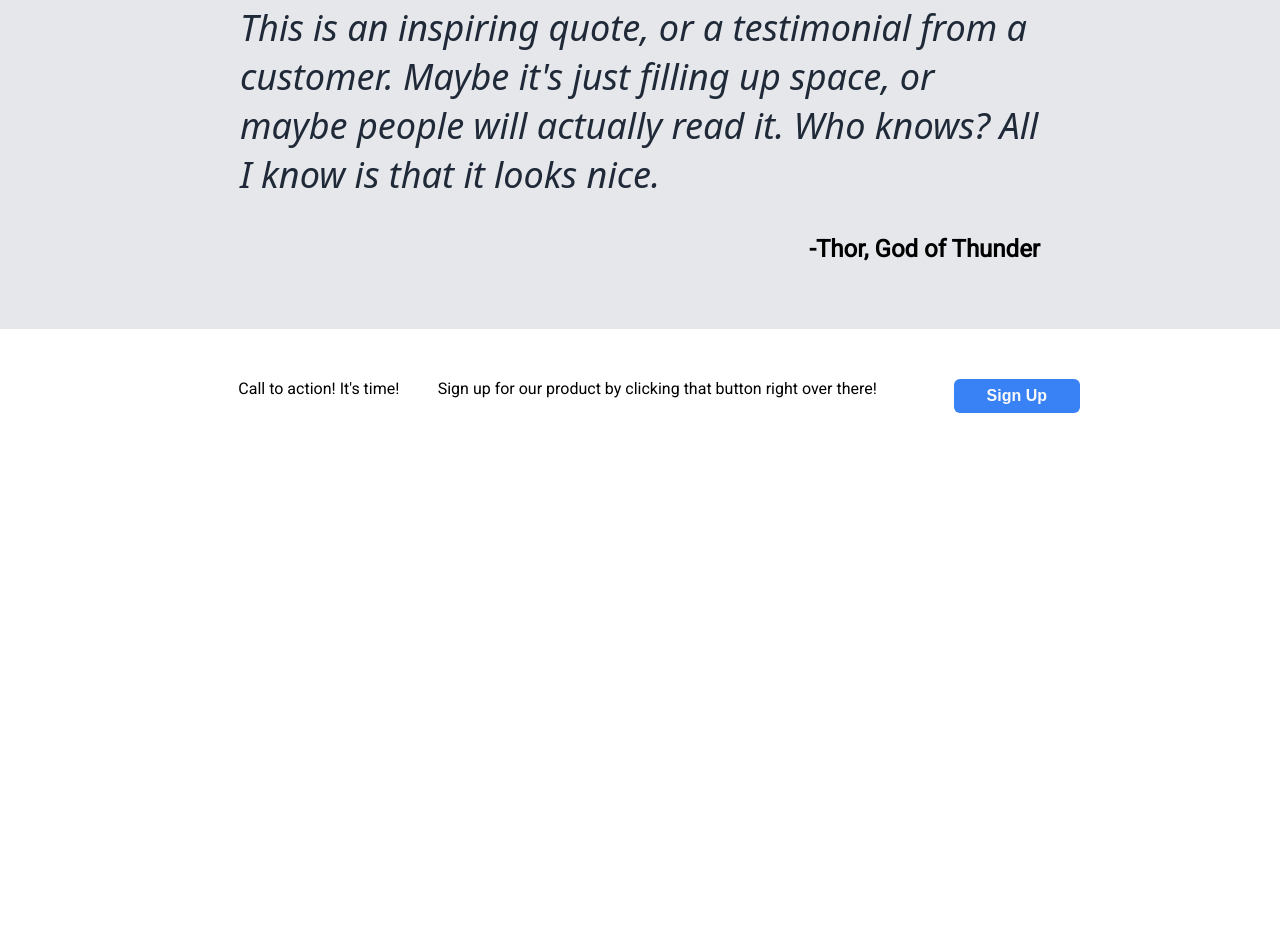
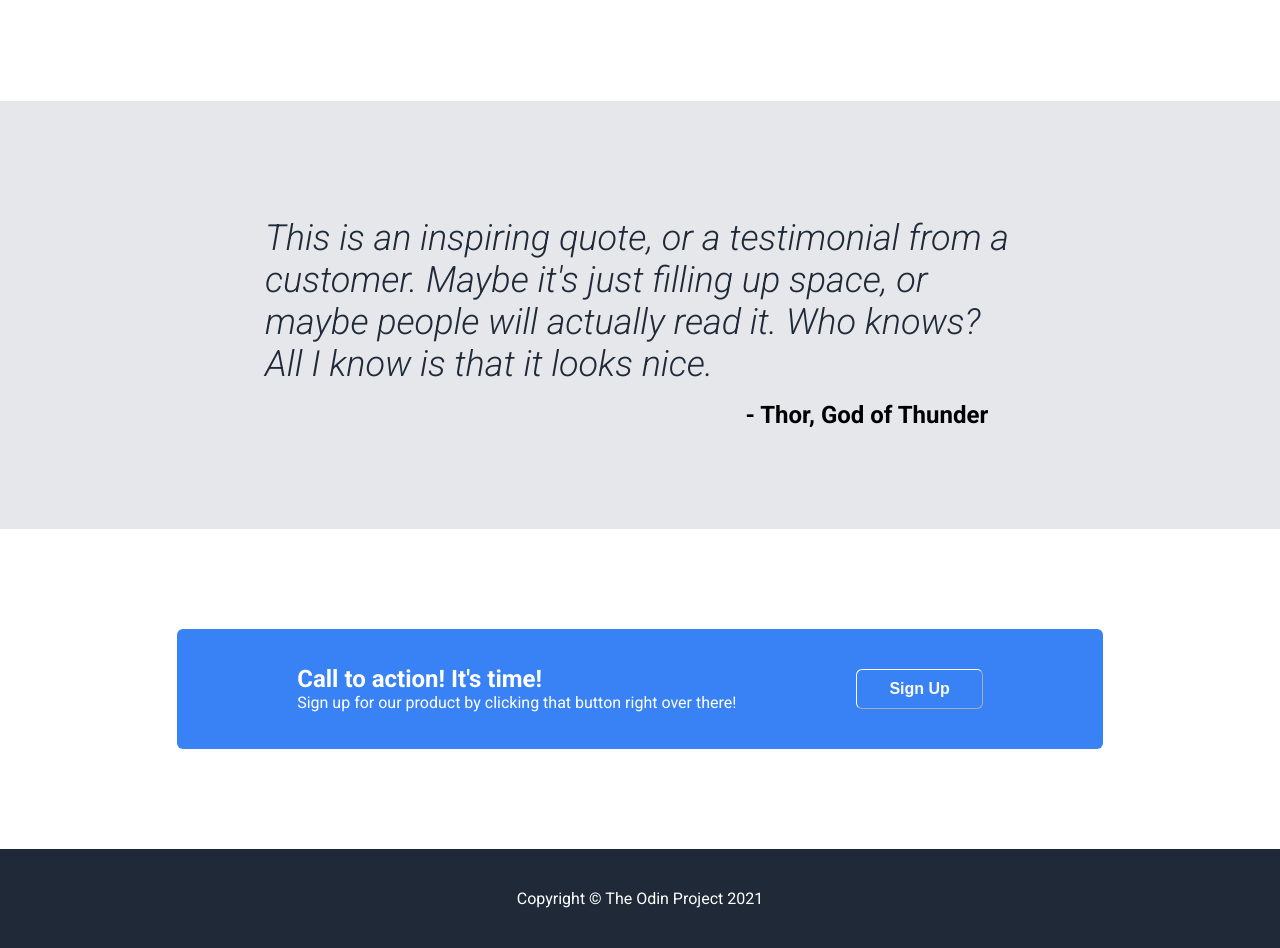
Before and after one commit to ViviStan69/flexbox-project-landing-page, a plain HTML site: page index.html in a window 1280 px wide. Shown: the part 980-1928 px from the top of the page. Before the commit the page ends 1443 px from the top, so only its background shows below. Drawn offline with Linux system fonts and the light colour scheme.

Commit message:
Add final segment of web page and finish CSS

```diff
--- a/index.html
+++ b/index.html
@@ -9,7 +9,10 @@
     <link rel="stylesheet" href="./style.css">
     <link rel="preconnect" href="https://fonts.googleapis.com">
     <link rel="preconnect" href="https://fonts.gstatic.com" crossorigin>
-    <link href="https://fonts.googleapis.com/css2?family=Roboto&display=swap" rel="stylesheet">
+    <link
+        href="https://fonts.googleapis.com/css2?family=Roboto:ital,wght@0,300;0,400;0,700;1,300;1,400;1,700&display=swap"
+        rel="stylesheet">
+
 </head>
 
 <body>
@@ -61,22 +64,32 @@
     </div>
 
     <div class="quote-segment">
+        <div class="quote-container">
             <blockquote>
-            <p> This is an inspiring quote, or a testimonial from a customer. Maybe it's just filling up space, or maybe
-              people will actually read it. Who knows? All I know is that it looks nice.</p>
-            <footer>-Thor, God of Thunder</cite></footer>
+                <span> This is an inspiring quote, or a testimonial from a customer. Maybe it's just filling up space,
+                    or
+                    maybe
+                    people will actually read it. Who knows? All I know is that it looks nice.</span>
             </blockquote>
+            <figcaption class="source">- Thor, God of Thunder</figcaption>
+        </div>
     </div>
     </div>
 
     <div class="call-to-action-segment">
-        <p>
+        <div class="blue-container">
+            <span>
                 <div class="cta-header">
                     Call to action! It's time!
                 </div>
                 Sign up for our product by clicking that button right over there!
-        </p>
+            </span>
             <button>Sign Up</button>
+        </div>
+    </div>
+
+    <div class="footer">
+        Copyright © The Odin Project 2021
     </div>
 
 </body>
--- a/style.css
+++ b/style.css
@@ -10,6 +10,7 @@ body {
 .footer {
     background-color: #1f2937;
     color: white;
+    gap: 20px;
 }
 
 .header-links,
@@ -24,8 +25,12 @@ body {
 .quote-segment,
 .call-to-action-segment {
     display: flex;
-    justify-content: space-between;
-    padding: 10px 200px;
+    justify-content: center;
+    padding: 10px 20px;
+}
+
+.header {
+    gap: 400px;
 }
 
 .logo {
@@ -37,16 +42,18 @@ ul {
     display: flex;
     list-style: none;
     gap: 16px;
-    justify-items: flex-end;
+    padding-left: 0px;
 }
 
 .hero-segment,
 .information-segment,
 .quote-segment,
 .call-to-action-segment {
-    padding-top: 50px;
-    padding-bottom: 50px;
+    padding-top: 100px;
+    padding-bottom: 100px;
 }
+
+
 
 .hero-heading {
     font-size: 48px;
@@ -82,7 +89,7 @@ ul {
     padding: 3px;
 }
 
-figcaption {
+.information-segment figcaption {
     width: 200px;
 }
 
@@ -103,23 +110,34 @@ figcaption {
 }
 
 .quote-segment {
+    display: flex;
+    flex-direction: column;
     background-color: #e5e7eb;
     justify-content: space-around;
 }
 
-blockquote p {
-    font-family: system-ui, -apple-system, BlinkMacSystemFont, 'Segoe UI', Roboto, Oxygen, Ubuntu, Cantarell, 'Open Sans', 'Helvetica Neue', sans-serif;
+blockquote {
+    display: flex;
+    justify-content: center;
+
+}
+
+blockquote span {
     font-size: 36px;
     font-style: italic;
     color: #1f2937;
-    font-weight: light;
+    font-weight: 100;
+    width: 750px;
 }
 
-footer {
+.source {
+    display: flex;
+    align-self: flex-end;
     text-align: right;
     font-weight: bold;
     font-style: normal;
     font-size: 24px;
+    width: 40%;
 }
 
 button {
@@ -140,3 +158,46 @@ button {
     padding: .5rem 2rem;
     text-decoration-line: none;
 }
+
+.blue-container {
+    display: flex;
+    justify-content: center;
+    gap: 120px;
+    align-items: center;
+    height: 80px;
+    background-color: #3882f6;
+    border-radius: .375rem;
+    border-width: 1px;
+    padding: 20px 120px;
+}
+
+.call-to-action-segment {
+    display: flex;
+    justify-content: space-around;
+    color: white;
+}
+
+.call-to-action-segment button {
+    height: 40px;
+    border-color: white;
+}
+
+.cta-header {
+    font-weight: bold;
+    font-size: 24px;
+
+}
+
+.quote-container {
+    display: flex;
+    flex-direction: column;
+    justify-content: center;
+    align-self: center;
+    width: 85%;
+}
+
+.footer {
+    display: flex;
+    justify-content: center;
+    padding: 40px;
+}
```
Lines whose indentation alone changed are shown as unchanged.
